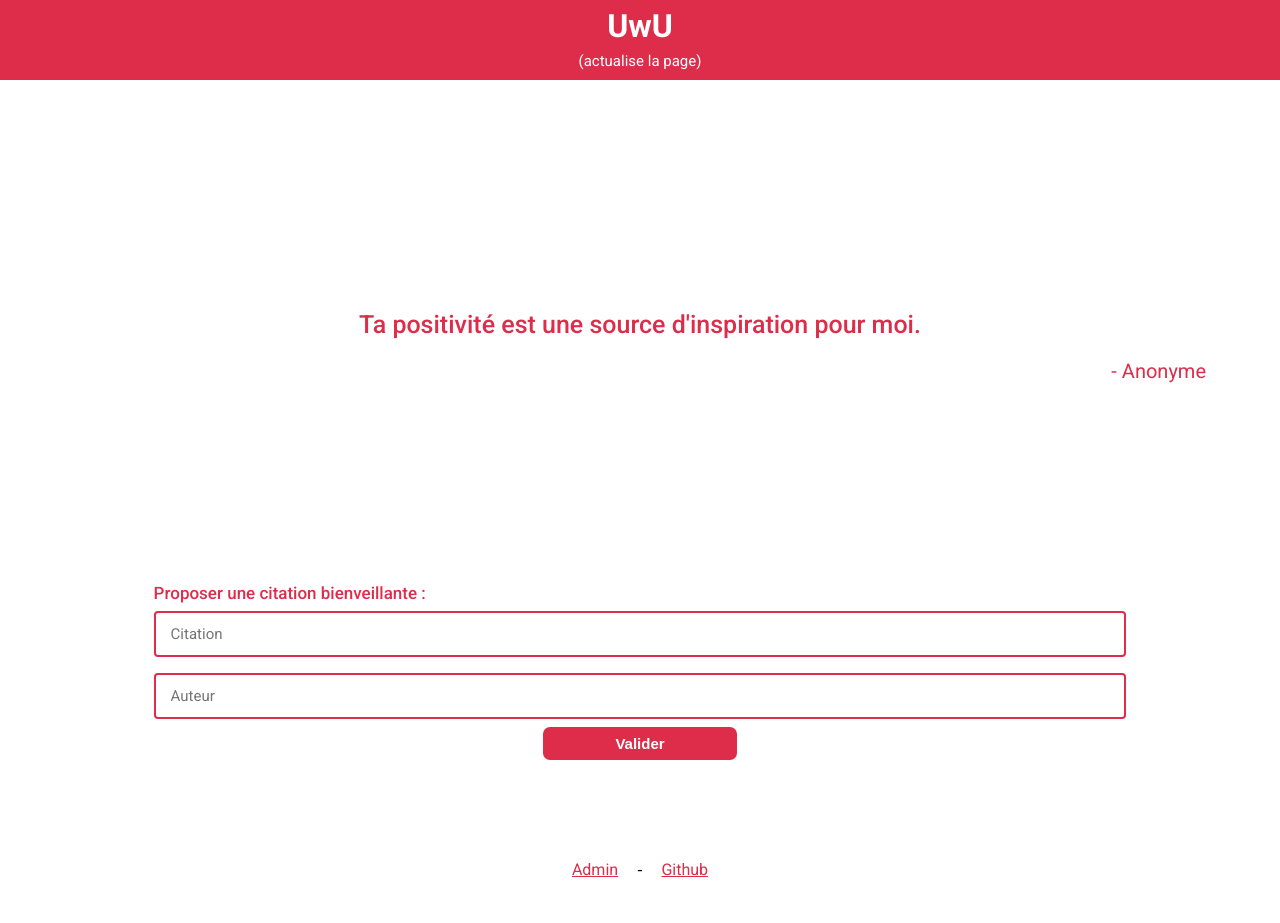
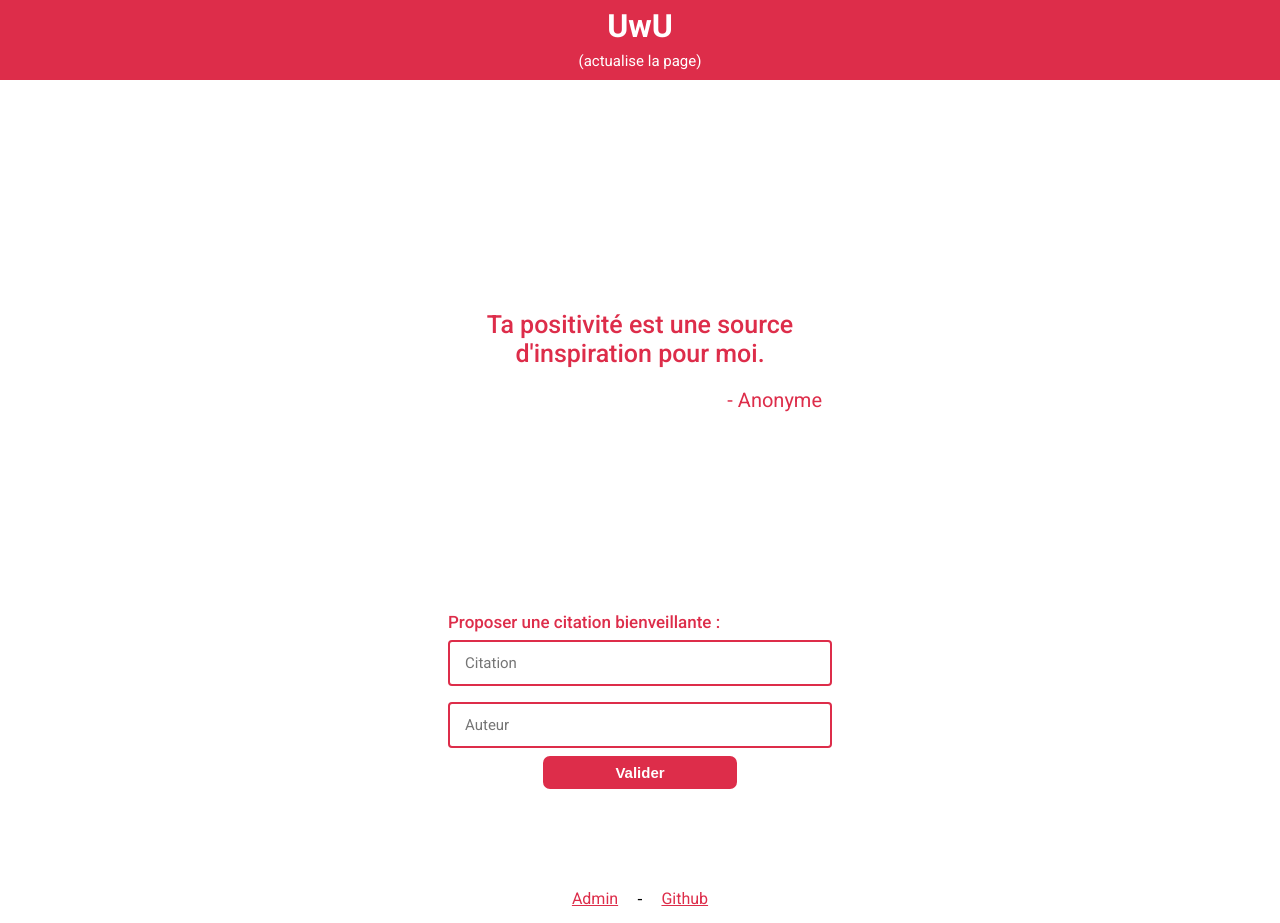
Before and after one commit to aygame101/uwu.ginovalton.fr, a PHP site: page / in a window 1280 px wide. Before the commit the page ends 877 px from the top, so only its background shows below. Run offline with PHP 8.4, Linux system fonts and the light colour scheme.

Commit message:
CSS Responsive Ordi

```diff
--- a/css/styles_index.css
+++ b/css/styles_index.css
@@ -84,6 +84,38 @@ select, input {
     font-family: 'Roboto', sans-serif;
 }
 
+@media screen and (min-width: 700px) {
+    form {
+        margin-left: 30%;
+        margin-right: 30%;
+    }
+
+    #cit_prop {
+        margin-left: 30%;
+    }
+
+    #citations {
+        margin-left: 30%;
+        margin-right: 30%;
+    }
+}
+
+@media screen and (min-width: 1200px) {
+    form {
+        margin-left: 35%;
+        margin-right: 35%;
+    }
+
+    #cit_prop {
+        margin-left: 35%;
+    }
+
+    #citations {
+        margin-left: 35%;
+        margin-right: 35%;
+    }
+}
+
 #send_cit {
     margin-bottom: 100px;
     display: flex;
--- a/txt/citations.txt
+++ b/txt/citations.txt
@@ -1,10 +1,10 @@
 Salut ! J'espère que tu passes une merveilleuse journée !;Anonyme;0
-Ne l'oublie jamais : tu es incroyablement spécial.;Anonyme;0
+Ne l'oublie jamais : tu es incroyablement spécial.;Anonyme;1
 Ton sourire illumine la journée de tant de gens, continue à briller !;Anonyme;0
 La vie peut être difficile, mais tu es plus fort(e) que tu ne le penses.;Anonyme;0
 Tu es une source d'inspiration pour tant de gens, y compris moi.;Anonyme;0
 N'oublie pas de prendre soin de toi aujourd'hui.;Anonyme;1
-Ton optimisme est contagieux, merci d'être toi.;Anonyme;0
+Ton optimisme est contagieux, merci d'être toi.;Anonyme;1
 Le monde est meilleur avec toi dedans.;Anonyme;0
 Garde la tête haute, tu peux surmonter n'importe quel obstacle.;Anonyme;0
 J'admire ton courage et ta persévérance.;Anonyme;0
@@ -43,7 +43,7 @@ Ta gentillesse n'a pas de limites, et c'est incroyable.;Anonyme;0
 La vie est une aventure, profite-en au maximum.;Anonyme;0
 Les erreurs font partie de la vie, apprends d'elles.;Anonyme;0
 Tu es en train de devenir la meilleure version de toi-même.;Anonyme;0
-La gratitude ouvre la porte au bonheur, continue d'être reconnaissant(e).;Anonyme;0
+La gratitude ouvre la porte au bonheur, continue d'être reconnaissant(e).;Anonyme;1
 N'oublie pas de t'entourer de personnes positives.;Anonyme;0
 Ton énergie est inspirante, continue de la partager.;Anonyme;0
 La vie est pleine de surprises merveilleuses qui t'attendent.;Anonyme;0
@@ -133,7 +133,7 @@ Tu es une source d'inspiration.;Anonyme;0
 Rappelle-toi de toujours écouter ton cœur.;Anonyme;0
 Tu es plus fort que tu ne le penses.;Anonyme;0
 Ta passion est contagieuse.;Anonyme;0
-Tu es rempli de talents et de capacités.;Anonyme;0
+Tu es rempli de talents et de capacités.;Anonyme;1
 Le meilleur reste à venir.;Anonyme;0
 Tu es une lueur d'espoir pour beaucoup.;Anonyme;0
 Le monde est meilleur grâce à toi.;Anonyme;0
@@ -197,10 +197,10 @@ Tu es un exemple à suivre.;Anonyme;0
 Tu es la magie qui rend la vie belle.;Anonyme;0
 Le monde a besoin de plus de personnes comme toi.;Anonyme;0
 Tu es une source inépuisable d'inspiration.;Anonyme;0
-Merci d'être toi, tu es extraordinaire.;Anonyme;0
+Merci d'être toi, tu es extraordinaire.;Anonyme;1
 Tu es apprécié et aimé plus que tu ne le penses.;Anonyme;0
 Chaque défi que tu rencontres te rend plus fort.;Anonyme;0
-Ta présence rend le monde plus lumineux.;Anonyme;0
+Ta présence rend le monde plus lumineux.;Anonyme;1
 Crois en la puissance d'un nouveau jour.;Anonyme;0
 Tu mérites l'amour, la gentillesse et la joie.;Anonyme;1
 Souviens-toi d'être doux avec toi-même.;Anonyme;0
@@ -221,7 +221,7 @@ Fais confiance au voyage, même quand c'est difficile.;Anonyme;0
 Demain est une autre chance de faire bien.;Anonyme;0
 Tu es un phare d'espoir pour les autres.;Anonyme;0
 Je t'envoie un câlin virtuel et plein de vibrations positives.;Anonyme;0
-Ta valeur est inestimable.;Anonyme;0
+Ta valeur est inestimable.;Anonyme;1
 Prends une grande inspiration, tu gères.;Anonyme;0
 Le monde a besoin de tes dons et talents uniques.;Anonyme;0
 Tes rêves sont valables et méritent d'être poursuivis.;Anonyme;0
@@ -238,11 +238,11 @@ Les défis sont juste des détours dans ton magnifique voyage.;Anonyme;0
 Fais confiance au timing de ta vie.;Anonyme;0
 Tu mérites tout le bien qui vient vers toi.;Anonyme;0
 L'univers te soutient.;Anonyme;0
-Laisse ton cœur guérir à son propre rythme.;Anonyme;0
+Laisse ton cœur guérir à son propre rythme.;Anonyme;1
 Tu as une belle âme.;Anonyme;0
 Ta voix compte, et tes rêves aussi.;Anonyme;0
 C'est okay de te reposer et de te ressourcer.;Anonyme;0
-Souviens-toi de la force que tu as montrée par le passé.;Anonyme;0
+Souviens-toi de la force que tu as montrée par le passé.;Anonyme;1
 La croissance arrive souvent dans les moments les plus difficiles.;Anonyme;1
 Ta résilience est admirable.;Anonyme;0
 J'envoie chaleur et réconfort vers toi.;Anonyme;0
```
